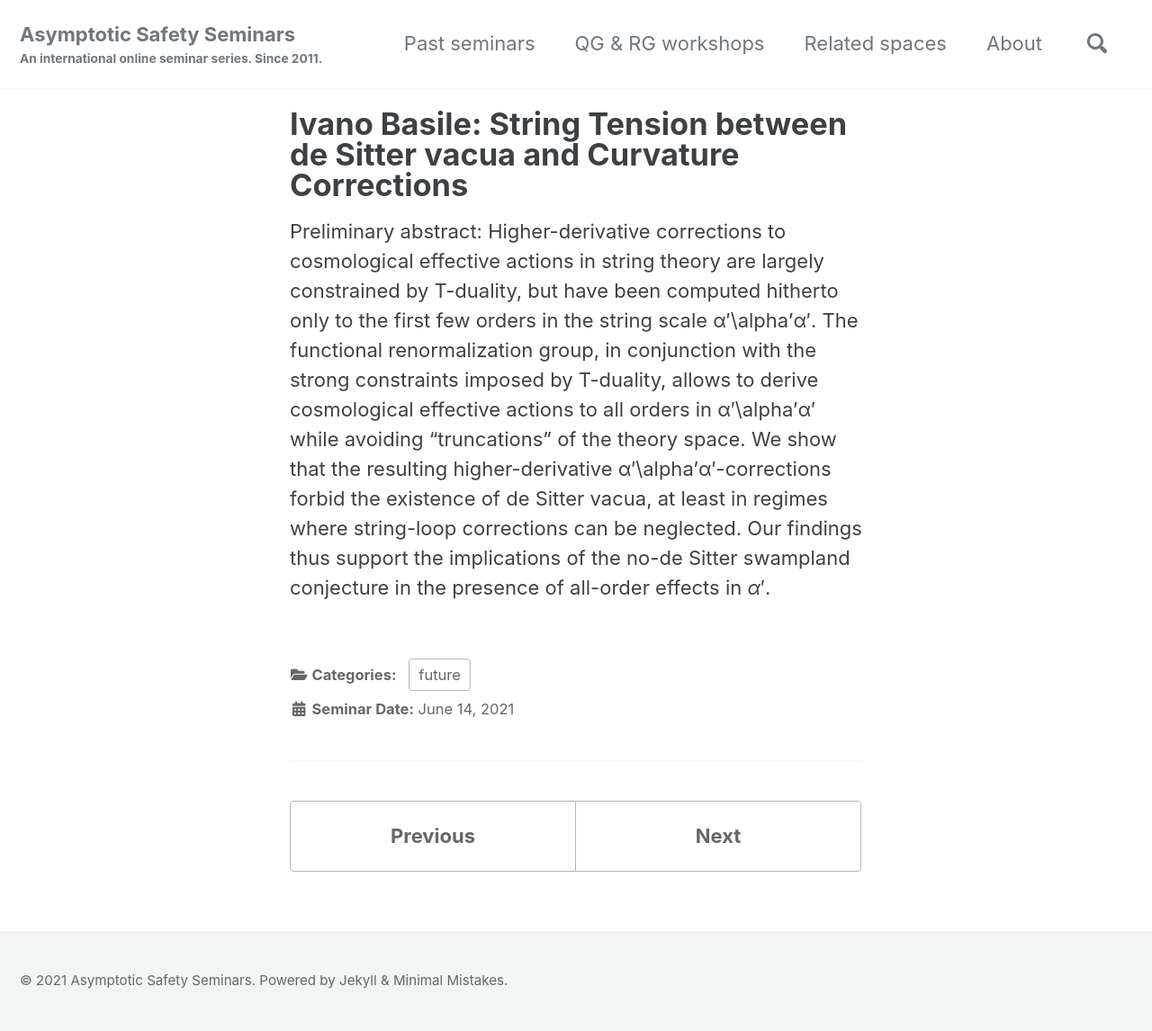
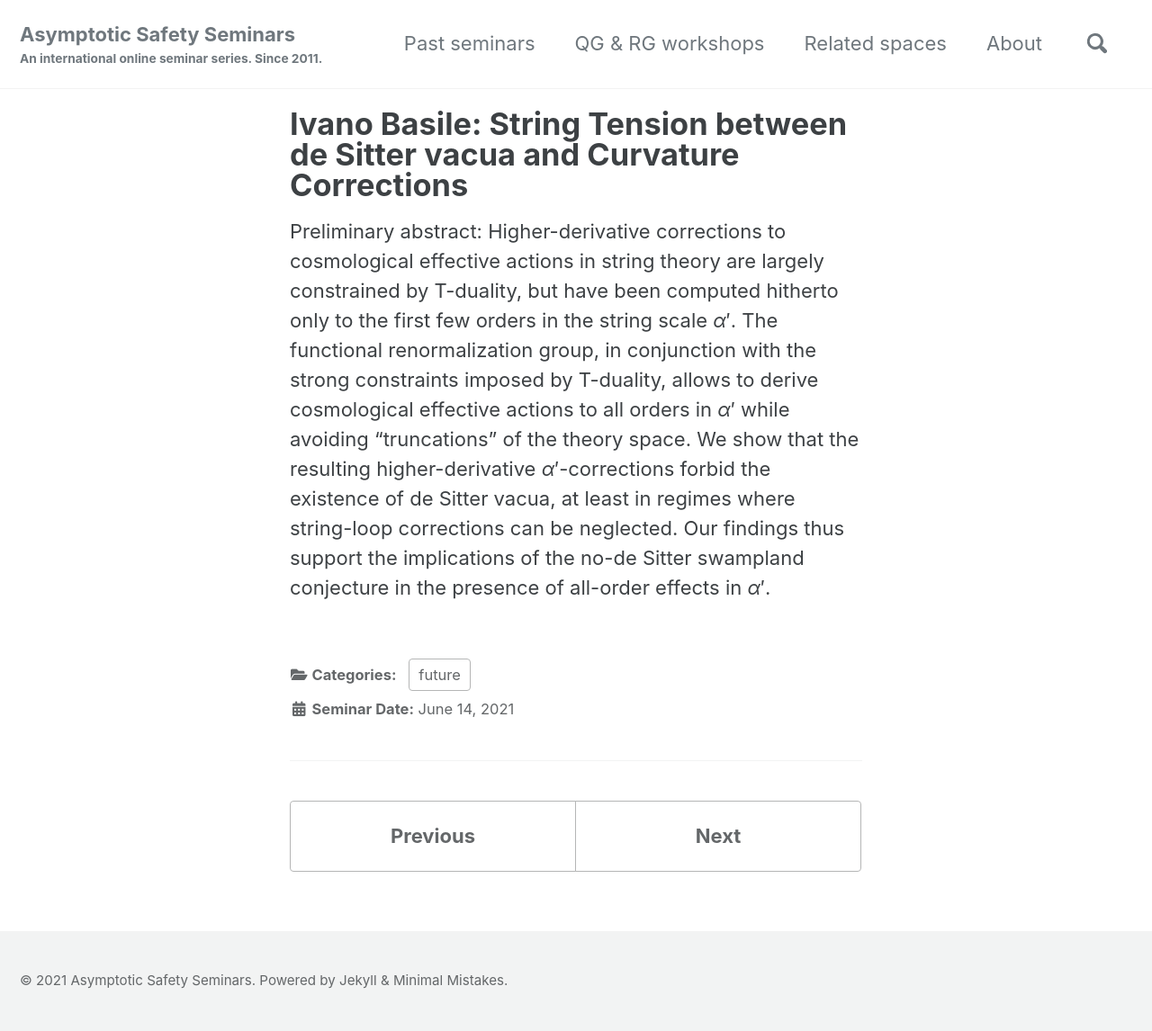
Before and after one commit to aaron-hd/as-website, a Jekyll site: the page built from _posts/2021-06-14-Ivano-Basile.md, in a window 1280 px wide. Shown: the whole page at 90% size. Built offline with Jekyll 4.4.1, drawn with Linux system fonts in a browser that asks for light colours; cached includes are drawn as plain includes.

Commit message:
fix LaTex

```diff
--- a/_posts/2021-06-14-Ivano-Basile.md
+++ b/_posts/2021-06-14-Ivano-Basile.md
@@ -5,4 +5,4 @@ published: "true"
 category: "future"
 ---
 
-Preliminary abstract: Higher-derivative corrections to cosmological effective actions in string theory are largely constrained by T-duality, but have been computed hitherto only to the first few orders in the string scale α′\alpha'α′. The functional renormalization group, in conjunction with the strong constraints imposed by T-duality, allows to derive cosmological effective actions to all orders in α′\alpha'α′ while avoiding "truncations" of the theory space. We show that the resulting higher-derivative α′\alpha'α′-corrections forbid the existence of de Sitter vacua, at least in regimes where string-loop corrections can be neglected. Our findings thus support the implications of the no-de Sitter swampland conjecture in the presence of all-order effects in *α*′.
+Preliminary abstract: Higher-derivative corrections to cosmological effective actions in string theory are largely constrained by T-duality, but have been computed hitherto only to the first few orders in the string scale *α*′. The functional renormalization group, in conjunction with the strong constraints imposed by T-duality, allows to derive cosmological effective actions to all orders in *α*′ while avoiding "truncations" of the theory space. We show that the resulting higher-derivative *α*′-corrections forbid the existence of de Sitter vacua, at least in regimes where string-loop corrections can be neglected. Our findings thus support the implications of the no-de Sitter swampland conjecture in the presence of all-order effects in *α*′.
```
